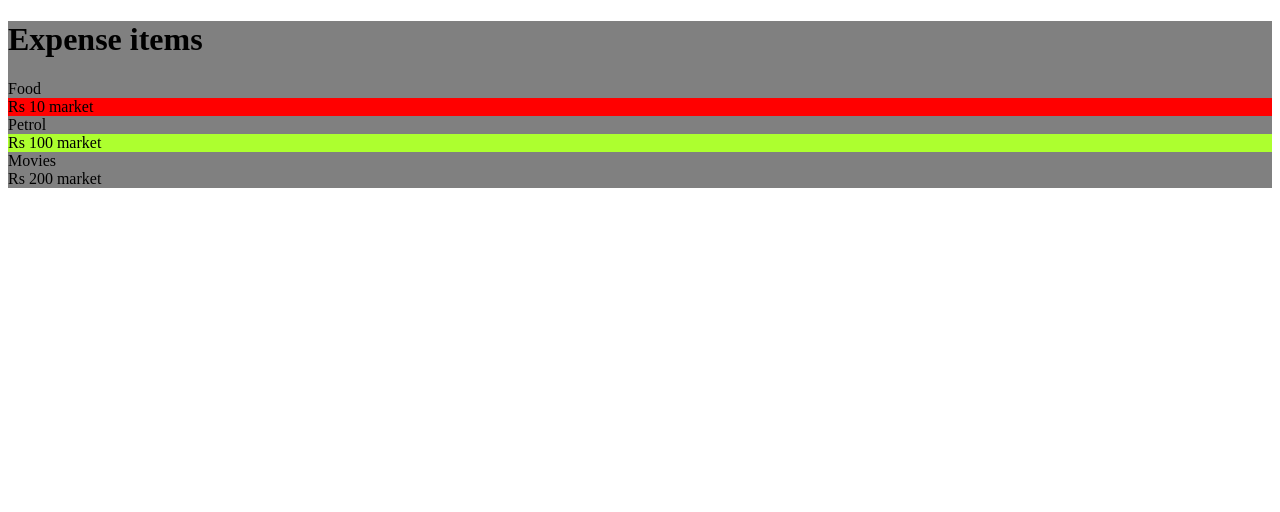
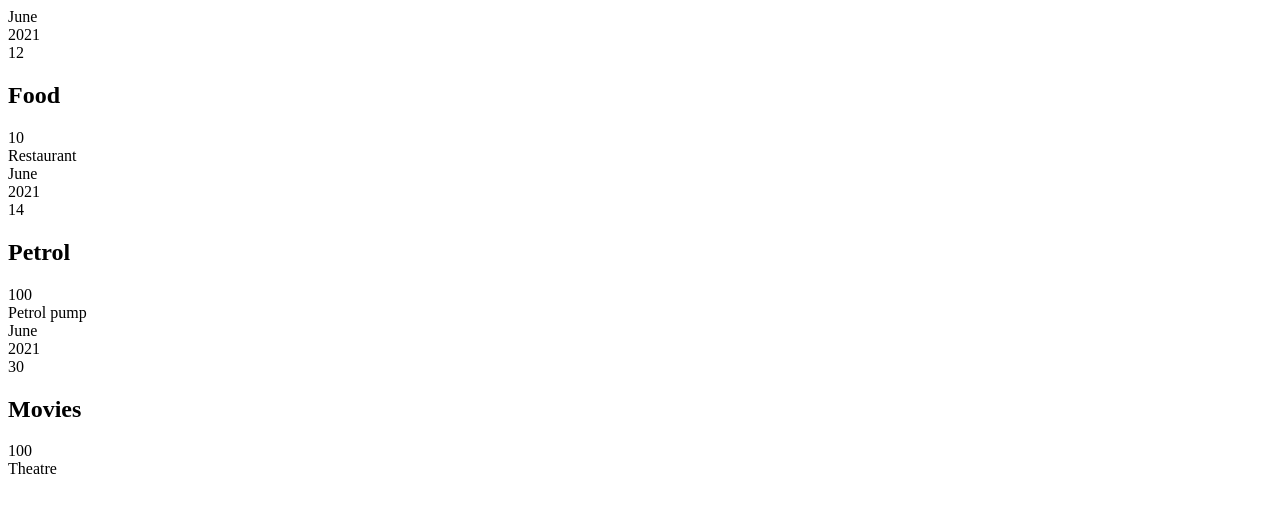
Before and after one commit to Gazalrafi/Chart-demo, a JavaScript app: page / in a window 1280 px wide. Shown: the top 512 px of the page. Built offline with nearby package versions, Linux system fonts and the light colour scheme.

Commit message:
props commit

```diff
--- a/src/App.css
+++ /dev/null
@@ -1,9 +0,0 @@
-.expense{
-    background-color:grey;
-}
-.expense1{
-    background-color: red;
-}
-.expense2{
-    background-color: greenyellow;
-}
--- a/src/App.js
+++ b/src/App.js
@@ -1,17 +1,52 @@
-import  './App.css'
+import Expense from'./components/Expense';
 function App(){
-    const  locationOfExpenditure='market';
+    let expenses=[
+        {
+            id:'e1',
+            title:'Food',
+            amount:10,
+            location:'Restaurant',
+            date:new Date(2021,5,12)
+        },
+        {
+            id:'e2',
+            title:'Petrol',
+            amount:100,
+            location:'Petrol pump',
+            date:new Date(2021,5,14)
+        },
+        {
+            id:'e3',
+            title:'Movies',
+            amount:100,
+            location:'Theatre',
+            date:new Date(2021,5,30)
+        }
 
-    return <div className='expense'>
-        <h1>Expense items</h1>
-        <p1>Food </p1>
-        <div className='expense1'>Rs 10 {locationOfExpenditure}</div>
-        <p1>Petrol</p1>
-        <div className='expense2'>Rs 100 {locationOfExpenditure}</div>
-        <p1>Movies </p1>
-        <div className='expense3'>Rs 200 {locationOfExpenditure}</div>
-    </div>
-    ;
+    ];
+
+    return (
+        <div>
+        < Expense
+        date={expenses[0].date}
+        title={expenses[0].title}
+        amount={expenses[0].amount}
+        location={expenses[0].location}>
+        </Expense>
+        < Expense
+        date={expenses[1].date}
+        title={expenses[1].title}
+        amount={expenses[1].amount}
+        location={expenses[1].location}>
+        </Expense>
+        < Expense
+        date={expenses[2].date}
+        title={expenses[2].title}
+        amount={expenses[2].amount}
+        location={expenses[2].location}>
+        </Expense>
+            </div>
+       );
 
 }
 export default App;
--- /dev/null
+++ b/src/components/Expense.js
@@ -0,0 +1,19 @@
+function Expense(props){
+    const month=props.date.toLocaleString('en-US',{month:'long'});
+    const year=props.date.getFullYear();
+    const day=props.date.toLocaleString('en-US',{day:'2-digit'});
+
+    return(
+        <div className='expense-item'>
+        <div>
+           <div>{month}</div>
+           <div>{year}</div>
+           <div>{day}</div>
+        </div>
+        <div class='expense-item_descript'><h2>{props.title}</h2></div>
+        <div className='expense-item__price'>{props.amount}</div>
+        <div className='expense-item__location'>{props.location}</div>
+           </div>
+    );
+}
+export default Expense;
```
